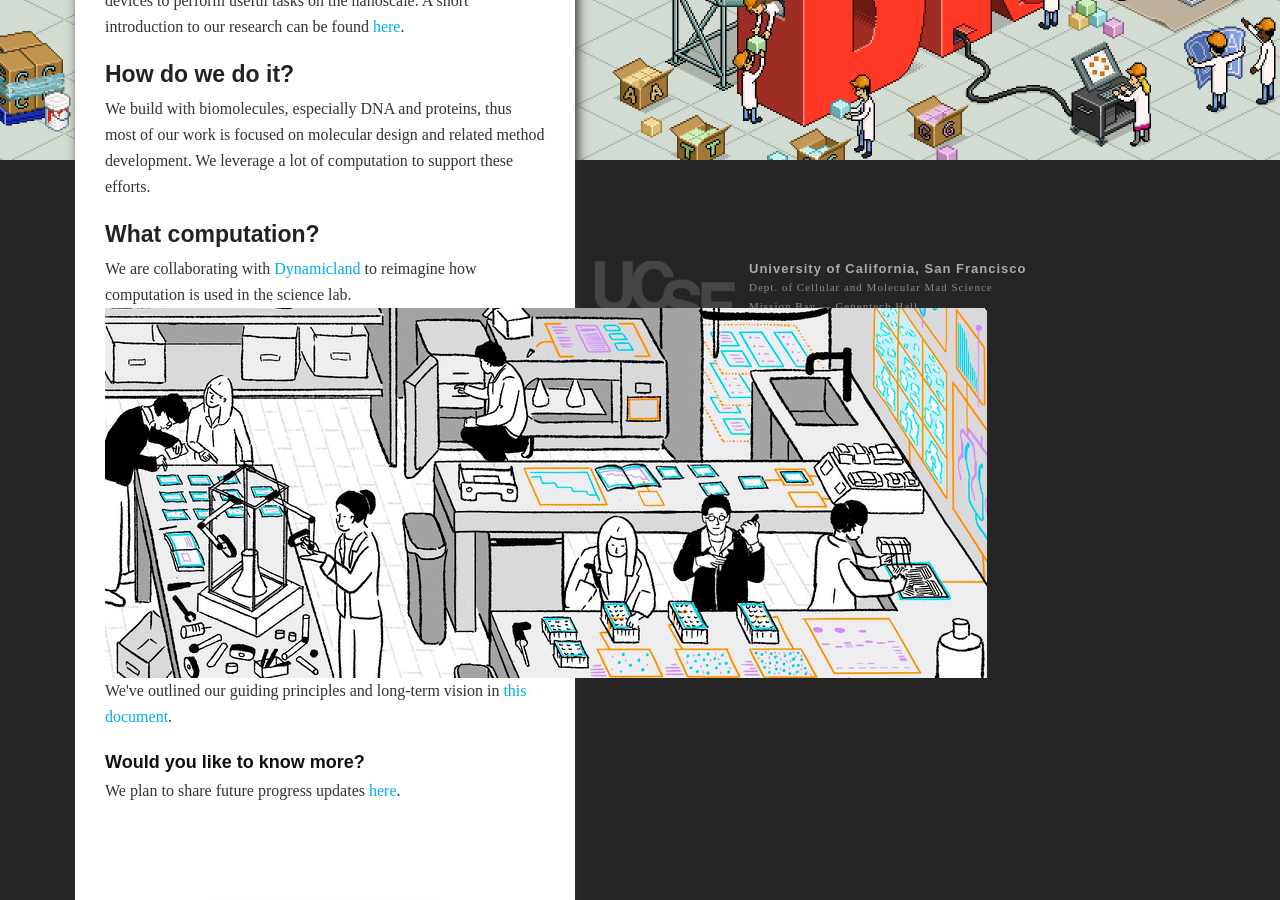
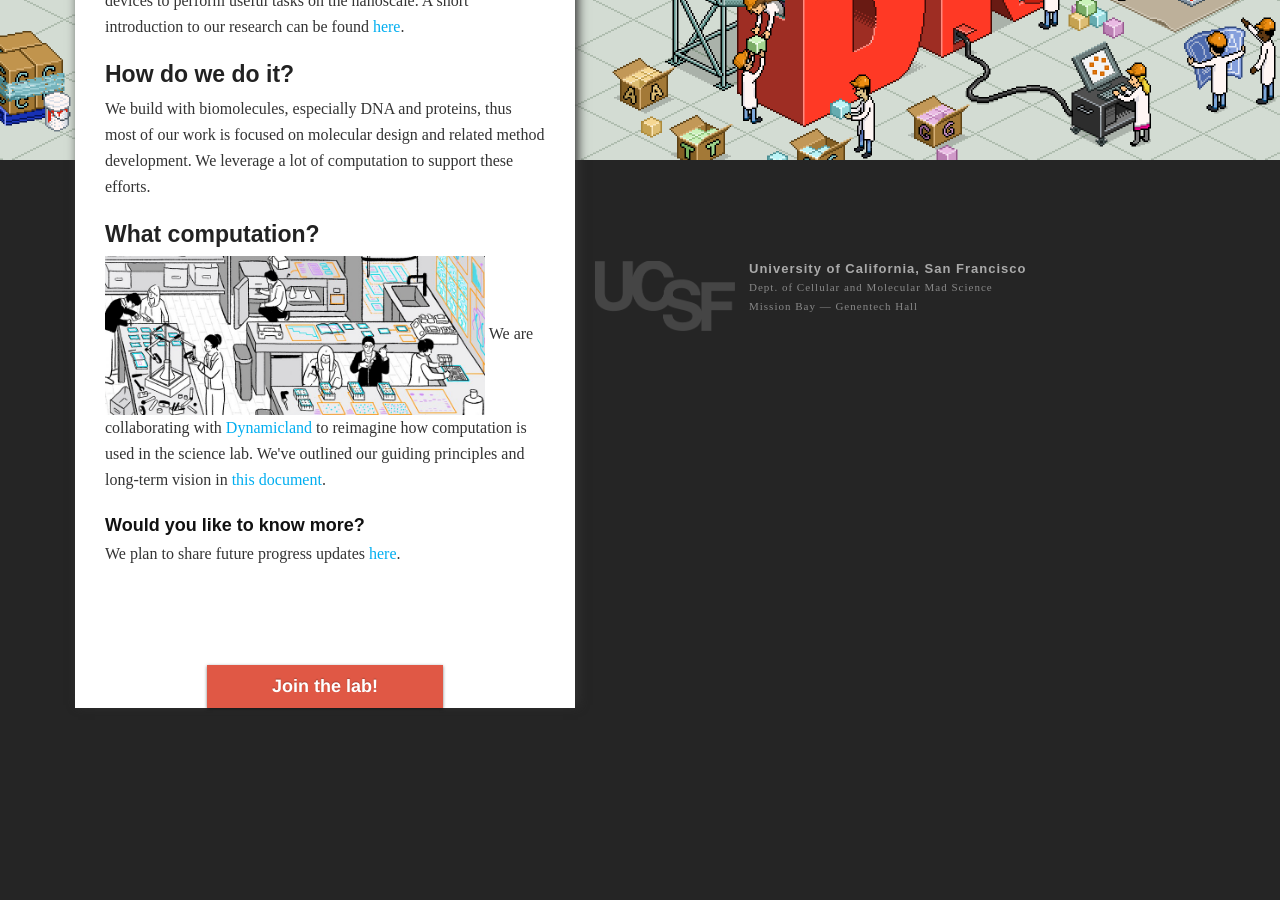
Before and after one commit to douglaslab/bionano.ucsf.edu, a Jekyll site: the page built from index.html, in a window 1280 px wide and 900 px high, scrolled down 336 px. Built offline with Jekyll 4.4.1, drawn with Linux system fonts in a browser that asks for light colours; nearby versions of some CDN libraries.

Commit message:
Update index.html

```diff
--- a/index.html
+++ b/index.html
@@ -12,9 +12,9 @@
 
 
 <h2>What computation?</h2>
-<p>We are collaborating with <a href="https://dynamicland.org/">Dynamicland</a> to reimagine how computation is used in the science lab.
-<img src="/assets/images/computation.png"/>
-We've outlined our guiding principles and long-term vision in <a href="https://dynamicland.org/2024/The_communal_science_lab.pdf">this document</a>.
+<p>
+<img src="/assets/images/computation.png" width="380"/>
+We are collaborating with <a href="https://dynamicland.org/">Dynamicland</a> to reimagine how computation is used in the science lab. We've outlined our guiding principles and long-term vision in <a href="https://dynamicland.org/2024/The_communal_science_lab.pdf">this document</a>.
 </p>
 
 <h3>Would you like to know more?</h3>
```
